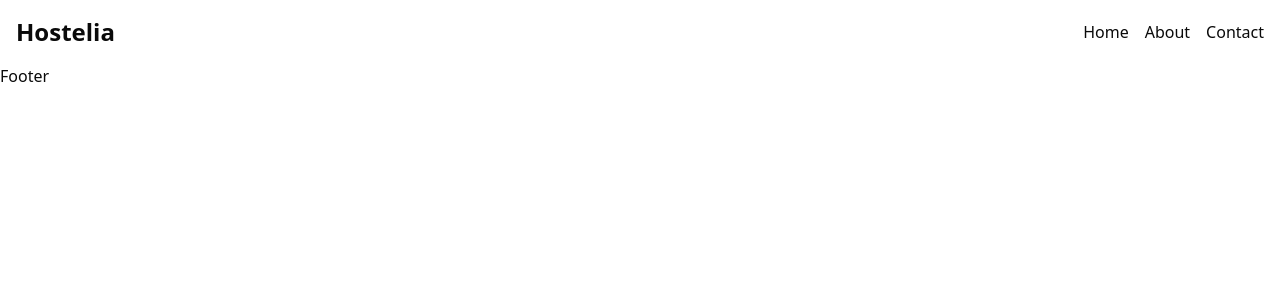
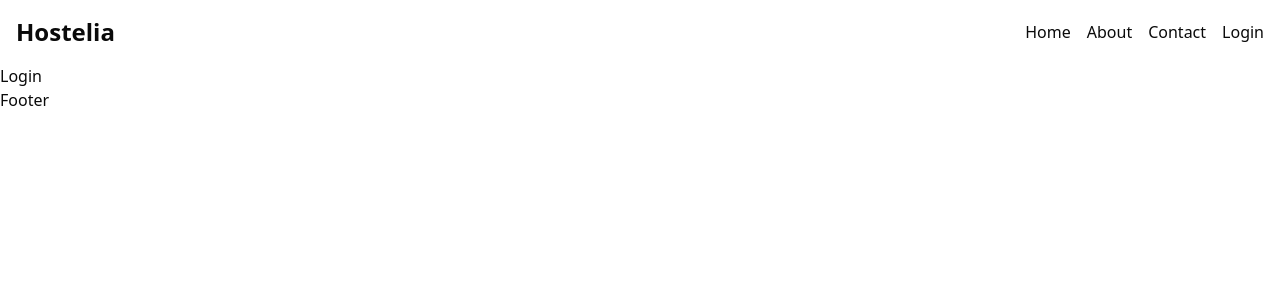
Before and after one commit to abhiraj2404/Hostelia_2.0, a React app in the folder frontend/: page /login in a window 1280 px wide. Shown: the top 300 px of the page. Built offline with nearby package versions, Linux system fonts and the light colour scheme; the HTML template or start-up script is replaced by a standard one.

Commit message:
add: login page structure

```diff
--- a/frontend/src/App.tsx
+++ b/frontend/src/App.tsx
@@ -4,6 +4,7 @@
 import Home from "./pages/Home";
 import About from "./pages/About";
 import Contact from "./pages/Contact";
+import Login from "./pages/Login";
 
 function App() {
   return (
@@ -13,6 +14,7 @@
         <Route path="/" element={<Home />} />
         <Route path="/about" element={<About />} />
         <Route path="/contact" element={<Contact />} />
+        <Route path="/login" element={<Login />} />
       </Routes>
       <Footer />
     </>
--- a/frontend/src/components/layout/Navbar.tsx
+++ b/frontend/src/components/layout/Navbar.tsx
@@ -15,6 +15,9 @@
           <li>
             <Link to="/contact">Contact</Link>
           </li>
+          <li>
+            <Link to="/login">Login</Link>
+          </li>
         </ul>
       </nav>
     </div>
--- /dev/null
+++ b/frontend/src/pages/Login.tsx
@@ -0,0 +1,7 @@
+import React from "react";
+
+function Login() {
+  return <div>Login</div>;
+}
+
+export default Login;
```
